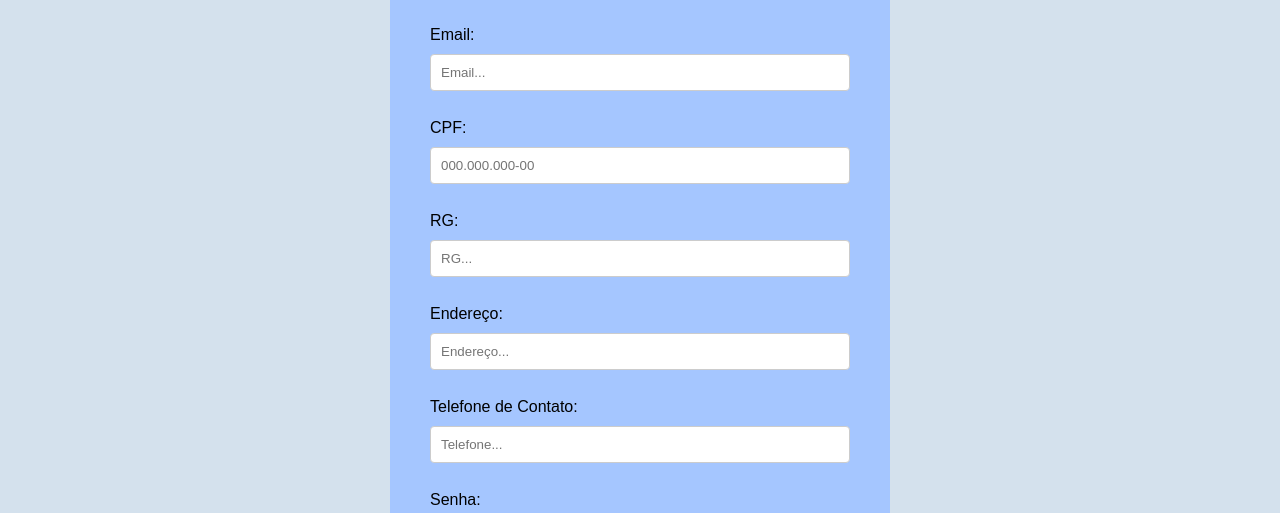
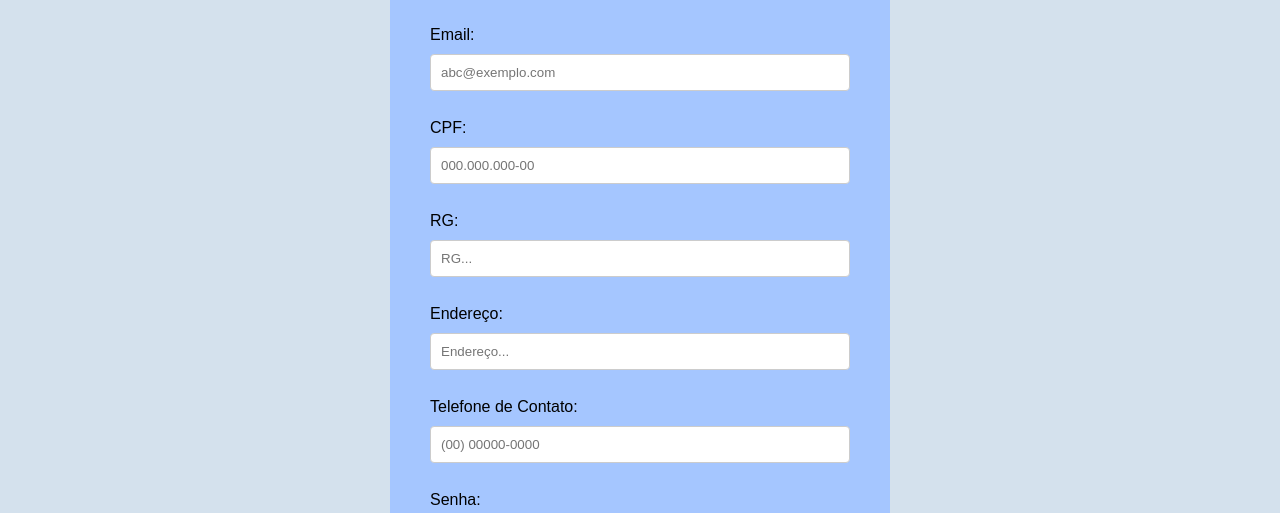
Before and after one commit to bea21SP/tela-de-login, a plain HTML site: page cadastro.html in a window 1280 px wide. Shown: the part 265-778 px from the top of the page. Drawn offline with Linux system fonts and the light colour scheme.

Commit message:
correções

```diff
--- a/cadastro.html
+++ b/cadastro.html
@@ -20,7 +20,7 @@
                 </nav>
                 <nav>
                     <label for="Email">Email:</label>
-                    <input type="email" id="email" placeholder="Email..." />
+                    <input type="email" id="email" placeholder="abc@exemplo.com" />
                       <span id="erro-email" style="color:red;display:none">Sem espaços; caracteres de e-mail válidos.</span><br>
                 </nav>
                 <nav>
@@ -40,7 +40,7 @@
                 </nav>
                 <nav>
                     <label for="Telefone de Contato">Telefone de Contato:</label>
-                    <input type="tel" id="telefone" placeholder="Telefone..." />
+                    <input type="tel" id="telefone" placeholder="(00) 00000-0000" />
                       <span id="erro-telefone" style="color:red;display:none">Somente números, parênteses e espaço.</span><br>
                 </nav>
                 <nav>
```
